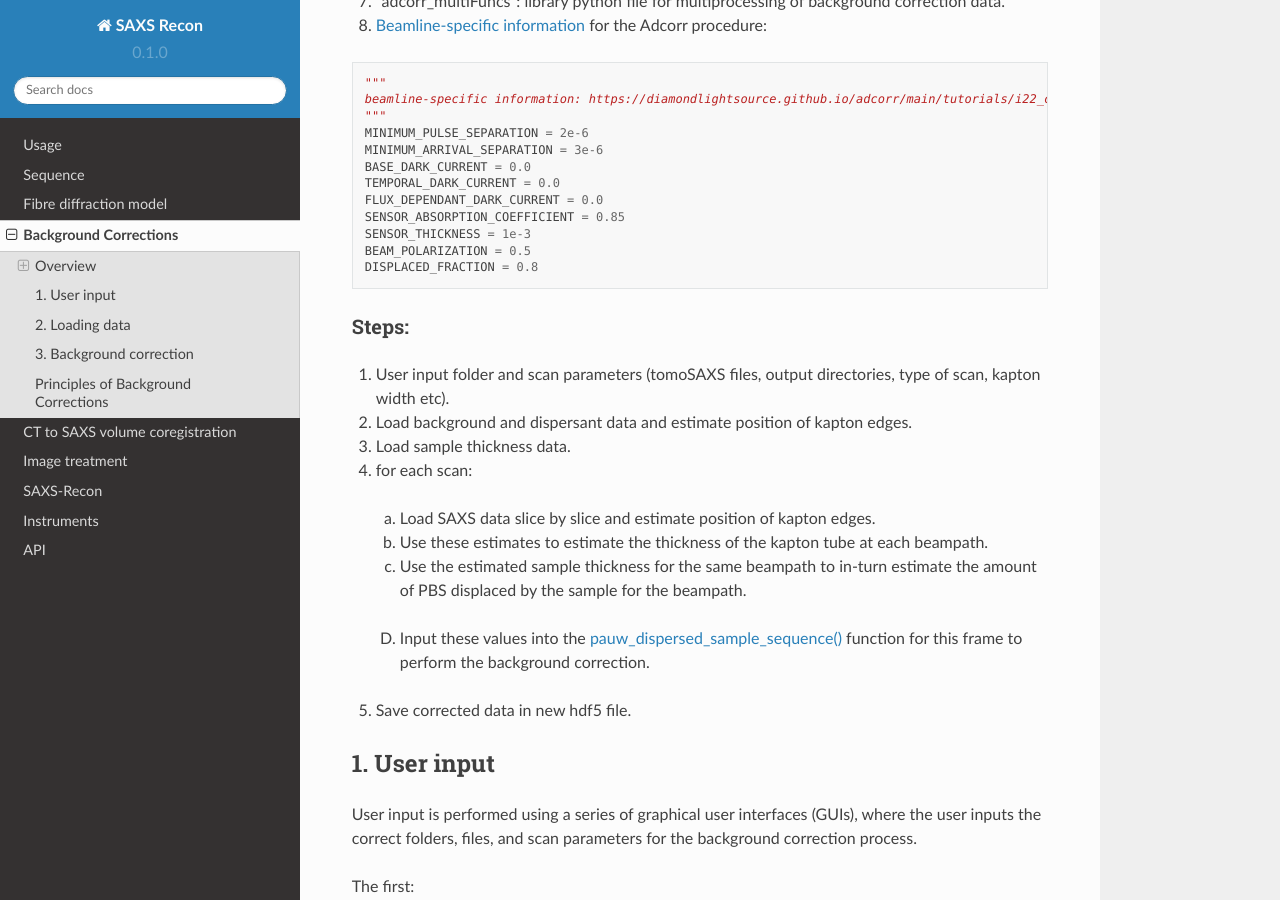
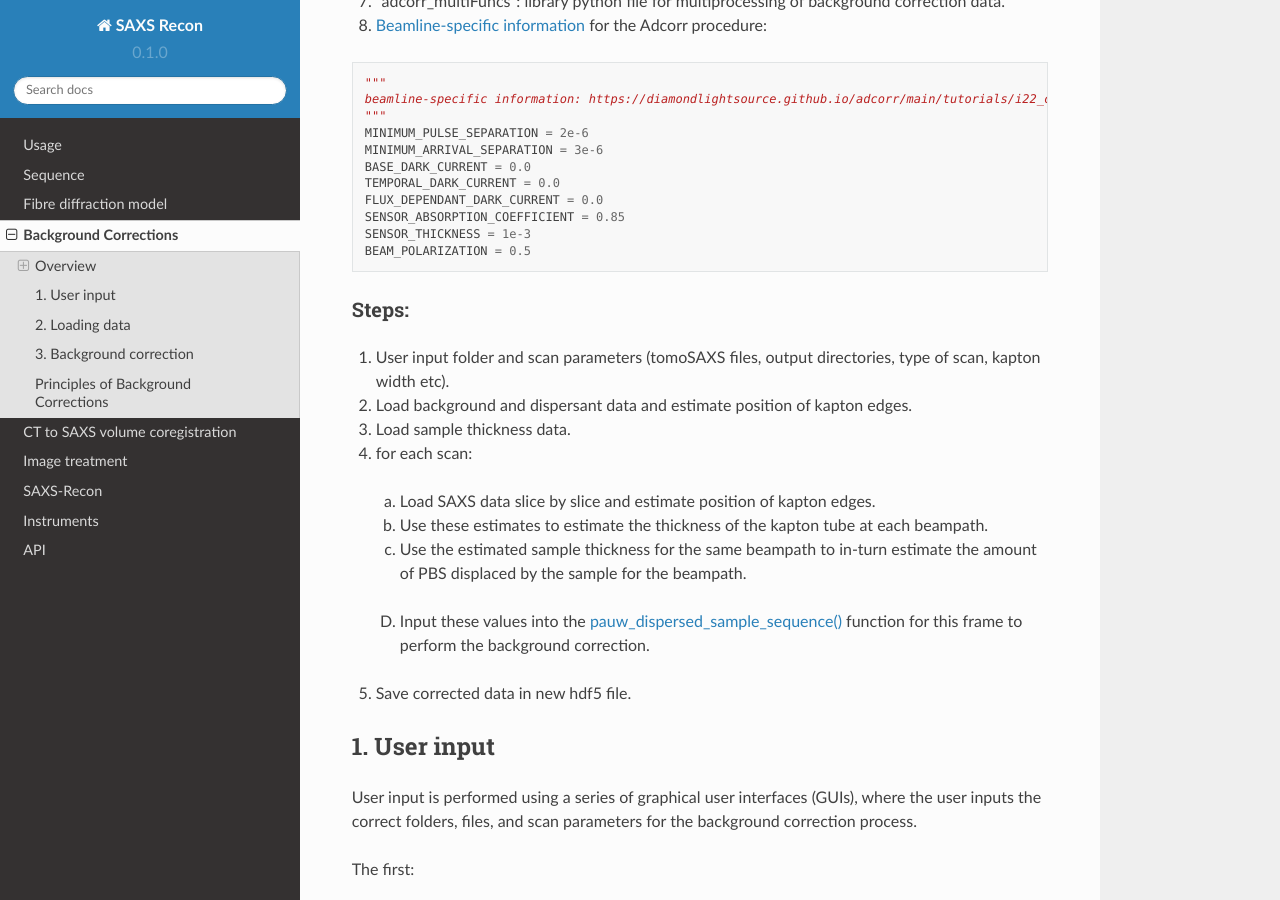
Before and after one commit to himadri111/saxs-docs-tutorial, a Sphinx documentation site: the page built from docs/source/bgrcorr.rst, in a window 1280 px wide and 900 px high, scrolled down 2443 px. Built offline with Sphinx 7.4.7 and the Read the Docs theme 2.0.0, drawn with Linux system fonts in a browser that asks for light colours.

Commit message:
Update bgrcorr.rst

```diff
--- a/docs/source/bgrcorr.rst
+++ b/docs/source/bgrcorr.rst
@@ -69,7 +69,6 @@ Prerequisite data:
   SENSOR_ABSORPTION_COEFFICIENT = 0.85
   SENSOR_THICKNESS = 1e-3
   BEAM_POLARIZATION = 0.5
-  DISPLACED_FRACTION = 0.8
 
 
 Steps:
```
